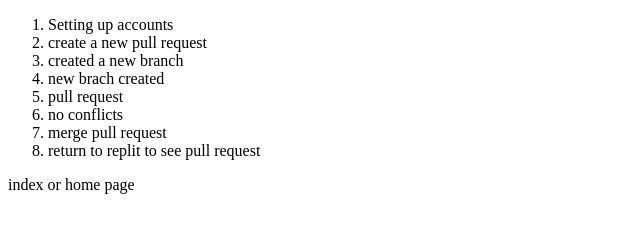
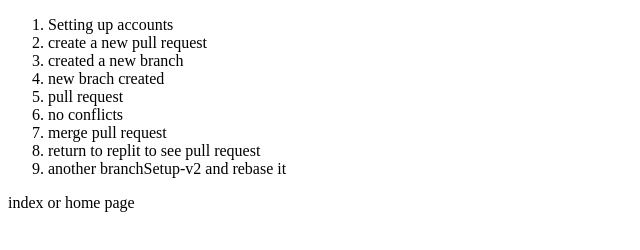
Before and after one commit to Mavi786/CUNY_QCC_NYCEO_MC, a plain HTML site: page index.html in a window 1280 px wide. Shown: the whole page, without its empty margins (0-640 px from the left). Drawn offline with Linux system fonts and the light colour scheme.

Commit message:
Added step

```diff
--- a/index.html
+++ b/index.html
@@ -16,7 +16,7 @@
       <li> no conflicts </li>
       <li> merge pull request </li>
       <li> return to replit to see pull request </li>
-
+      <li>another branchSetup-v2 and rebase it </li>
     </ol>
     index or home page
     <script src="script.js"></script>
```
